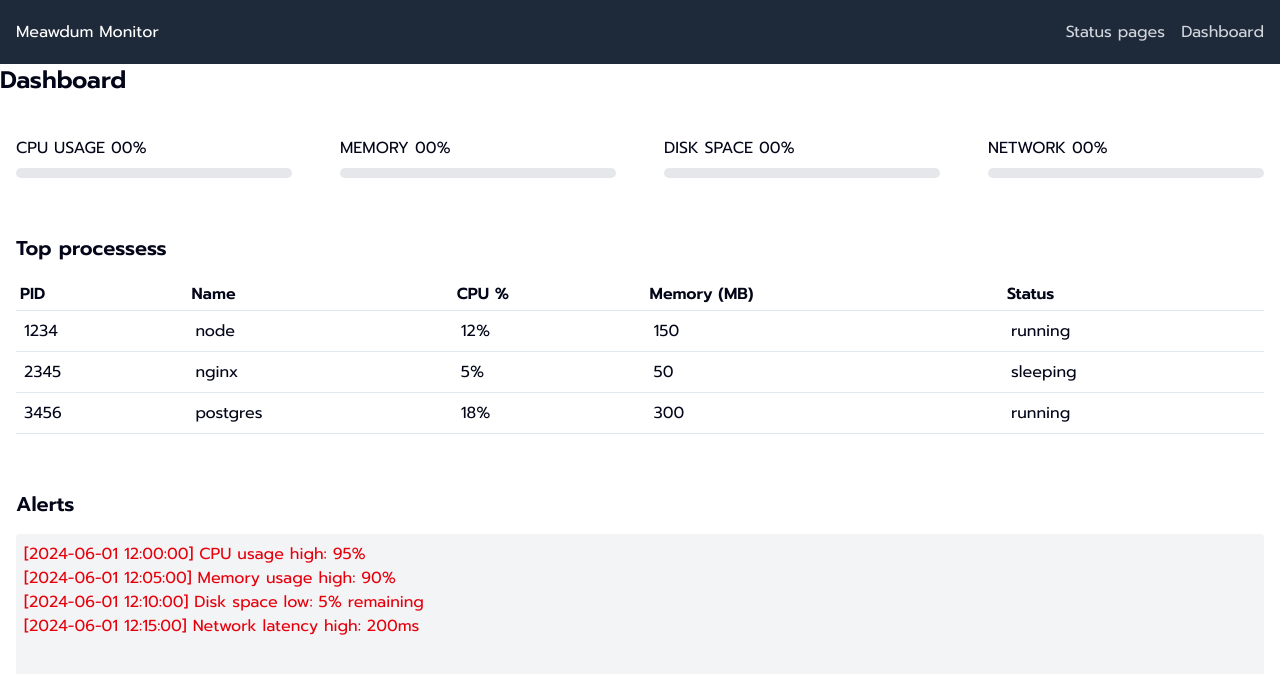
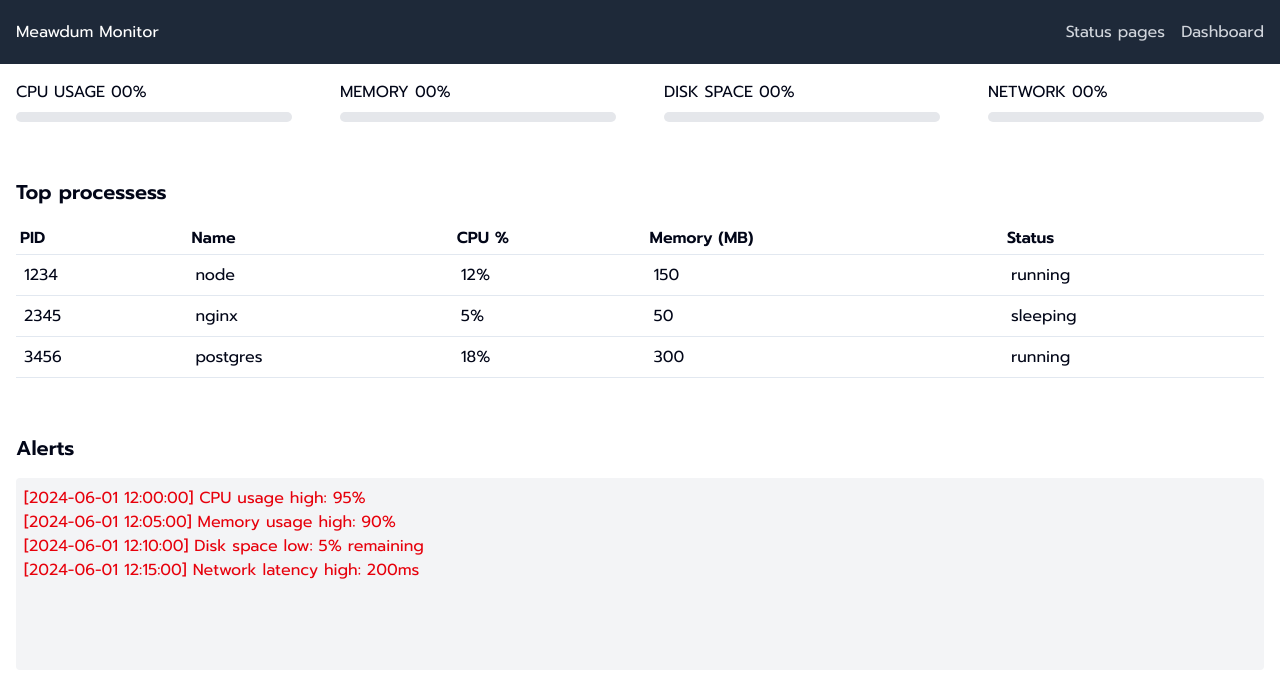
Before and after one commit to 1lDX/Meawdum-monitor, a Next.js app: page /dashboard in a window 1280 px wide. Shown: the top 674 px of the page. Built offline with nearby package versions, Linux system fonts and the light colour scheme.

Commit message:
feat: add redirect to home page

```diff
--- a/app/dashboard/page.tsx
+++ b/app/dashboard/page.tsx
@@ -9,8 +9,6 @@ const processes = [
 export default function Page() {
   return (
     <div className="space-y-6">
-      <h1 className="text-2xl font-bold">Dashboard</h1>
-
       <div className="grid grid-cols-4 gap-4">
         <div className="p-4 ">CPU USAGE 00%
             <div className="w-full bg-gray-200 rounded-full h-2.5 mt-2">
--- a/app/page.tsx
+++ b/app/page.tsx
@@ -1,9 +1,6 @@
-import Image from "next/image";
-
+import { redirect } from "next/navigation"
 export default function Page() {
   return (
-    <div className="">
-      <p className="text-9xl">test</p>
-    </div>
+    redirect("/home")
   );
 }
```
